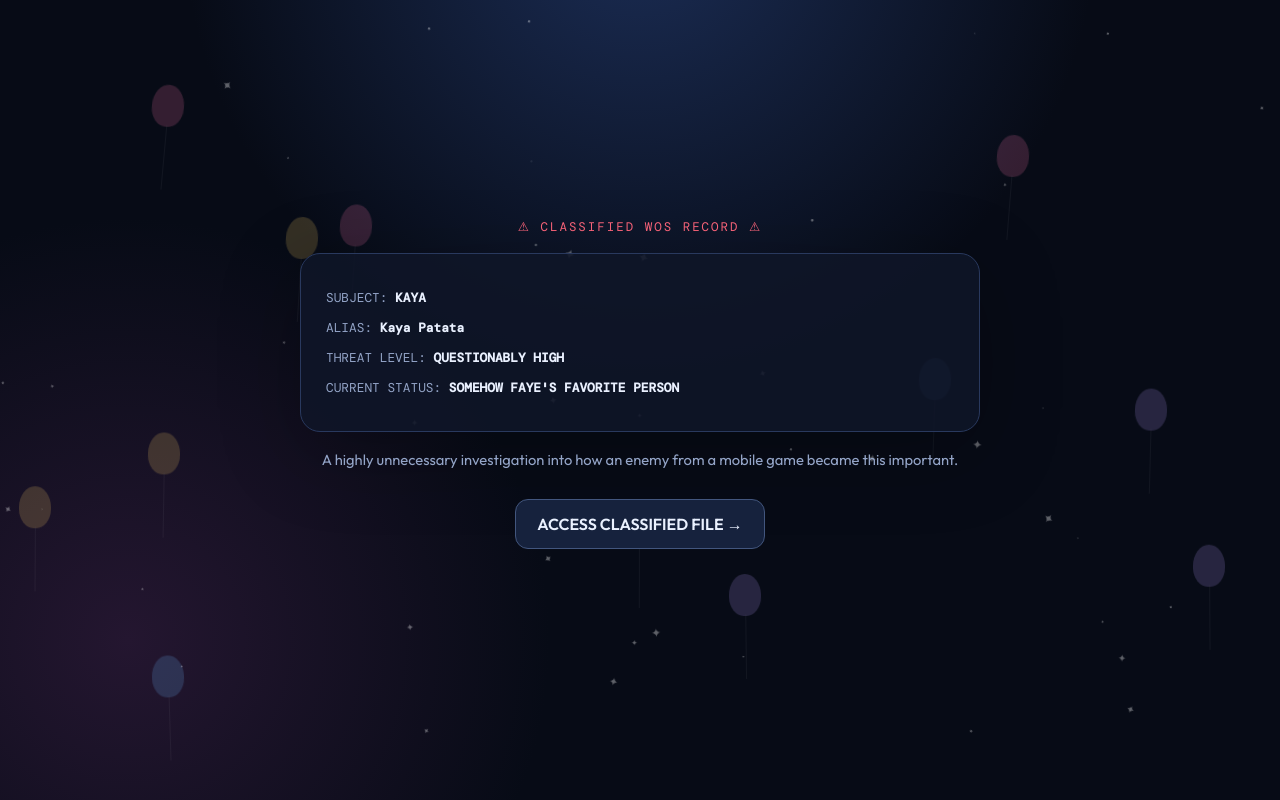
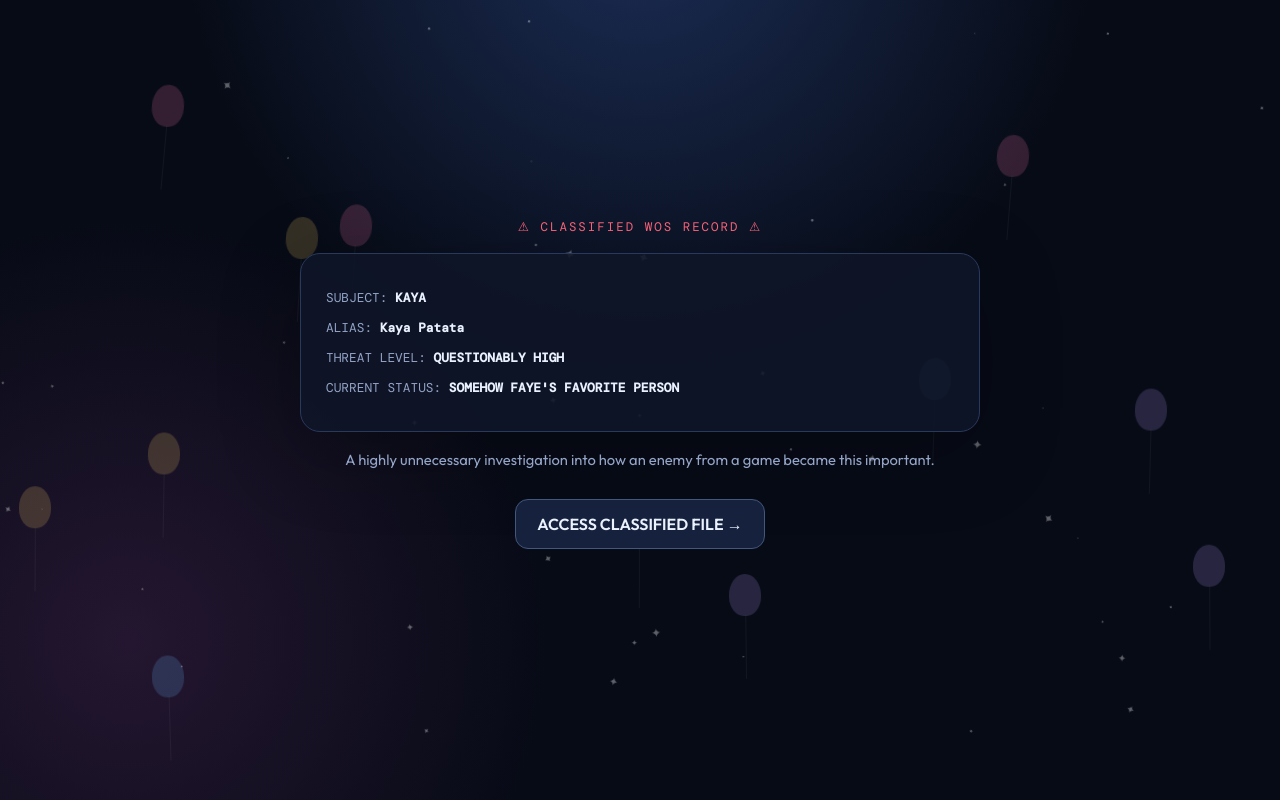
Before and after one commit to Fay3fr/patata_bday, a plain HTML site: page Kaya_Birthday_Website_Updated/index.html in a window 1280 px wide. Drawn offline with nearby package versions, Linux system fonts and the light colour scheme.

Commit message:
Update index.html

```diff
--- a/Kaya_Birthday_Website_Updated/index.html
+++ b/Kaya_Birthday_Website_Updated/index.html
@@ -18,7 +18,7 @@
         <p>THREAT LEVEL: <strong>QUESTIONABLY HIGH</strong></p>
         <p>CURRENT STATUS: <strong>SOMEHOW FAYE'S FAVORITE PERSON</strong></p>
       </div>
-      <p class="small">A highly unnecessary investigation into how an enemy from a mobile game became this important.</p>
+      <p class="small">A highly unnecessary investigation into how an enemy from a game became this important.</p>
       <button onclick="go('scanner')">ACCESS CLASSIFIED FILE →</button>
     </section>
 
```
